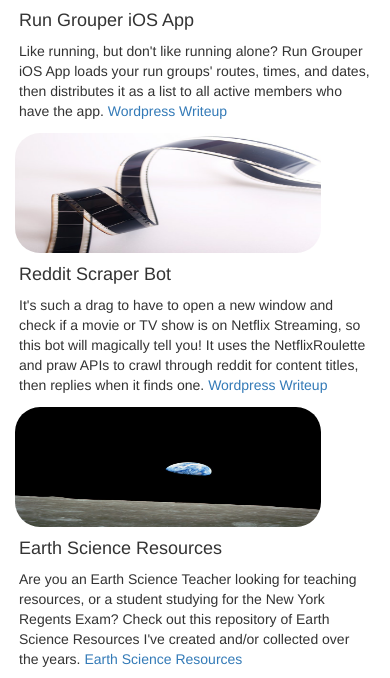
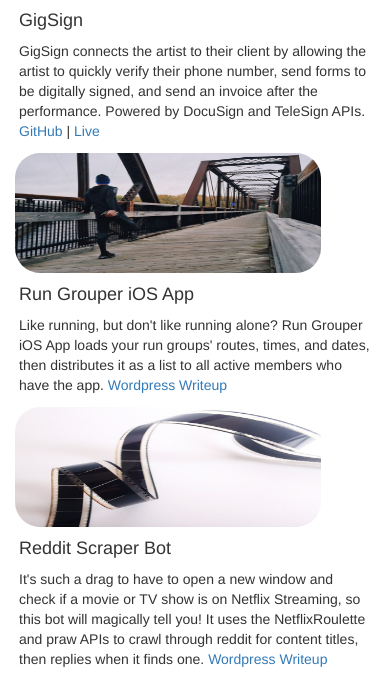
Before and after one commit to reidjs/web, a PHP site: page /projects.php in a window 390 px wide. Shown: the part 994-1672 px from the top of the page. Run offline with PHP 8.4, Linux system fonts and the light colour scheme; some libraries are stand-ins or nearby versions.

Commit message:
Add gigsign project

```diff
--- /dev/null
+++ b/partials/project_gigsign.html
@@ -0,0 +1,11 @@
+<div class="card">
+  <img class="card-img-top" src="assets/img/eventbike.png" alt="event-bike app">
+  <div class="card-block">
+    <h4 class="card-title">GigSign</h4>
+    <p class="card-text">GigSign connects the artist to their client by allowing the artist to
+      quickly verify their phone number, send forms to be digitally signed, and send an invoice
+      after the performance. Powered by DocuSign and TeleSign APIs.
+     <a href='https://github.com/dspages/api_tribe'>GitHub</a> | <a href='https://gigsign.aiwins.io/#/'>Live</a>
+    </p>
+  </div>
+</div>
--- a/projects.php
+++ b/projects.php
@@ -10,6 +10,9 @@
         </div>
         <div class="col-lg-3 col-md-3 col-sm-6 col-xs-12">
           <?php include("partials/project_eventbike.html"); ?>
+        </div>
+        <div class="col-lg-3 col-md-3 col-sm-6 col-xs-12">
+          <?php include("partials/project_gigsign.html"); ?>
         </div>
       </div>
       <div class="row">
```
Also changed, not shown: 1 other file.
